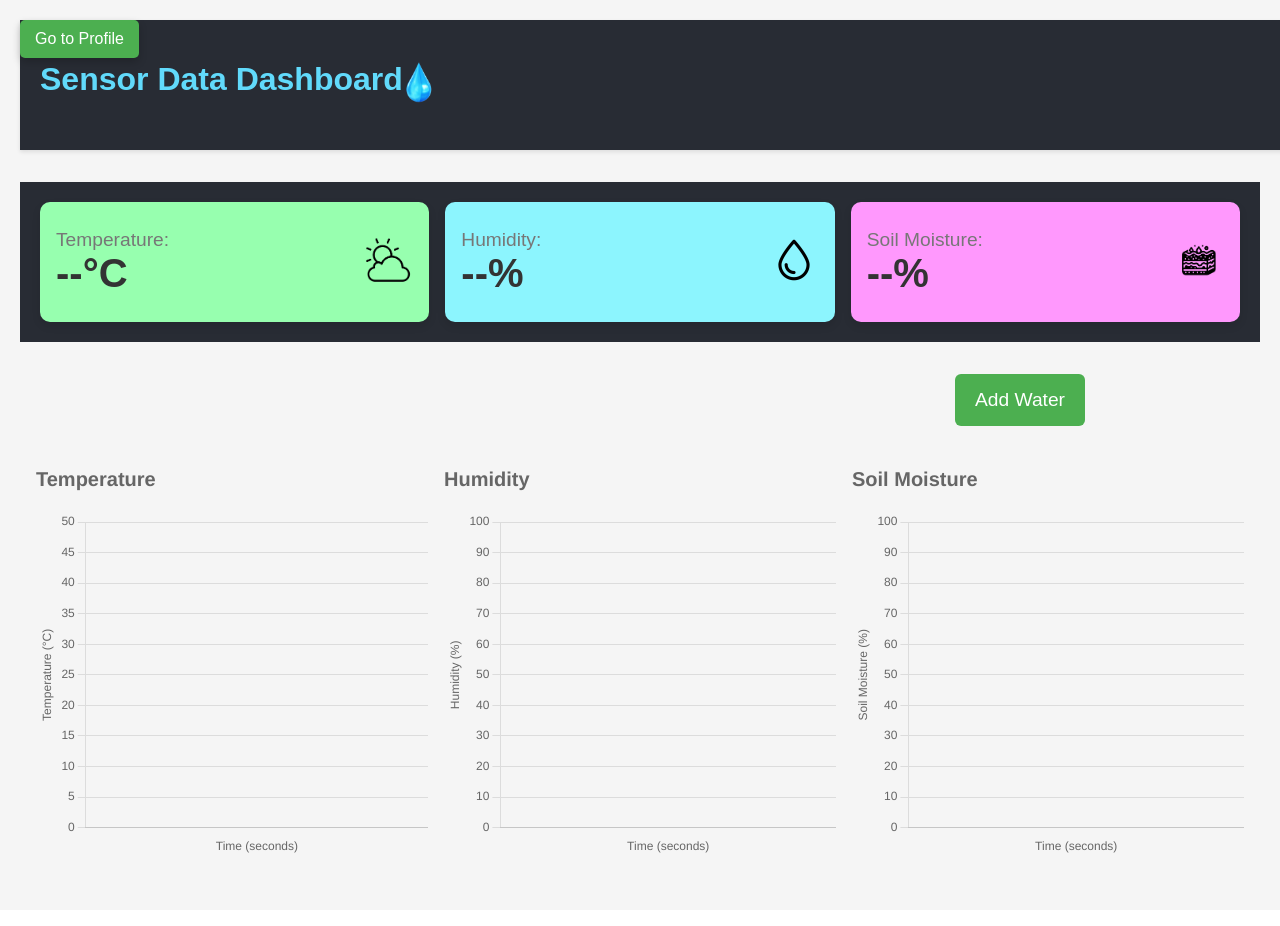
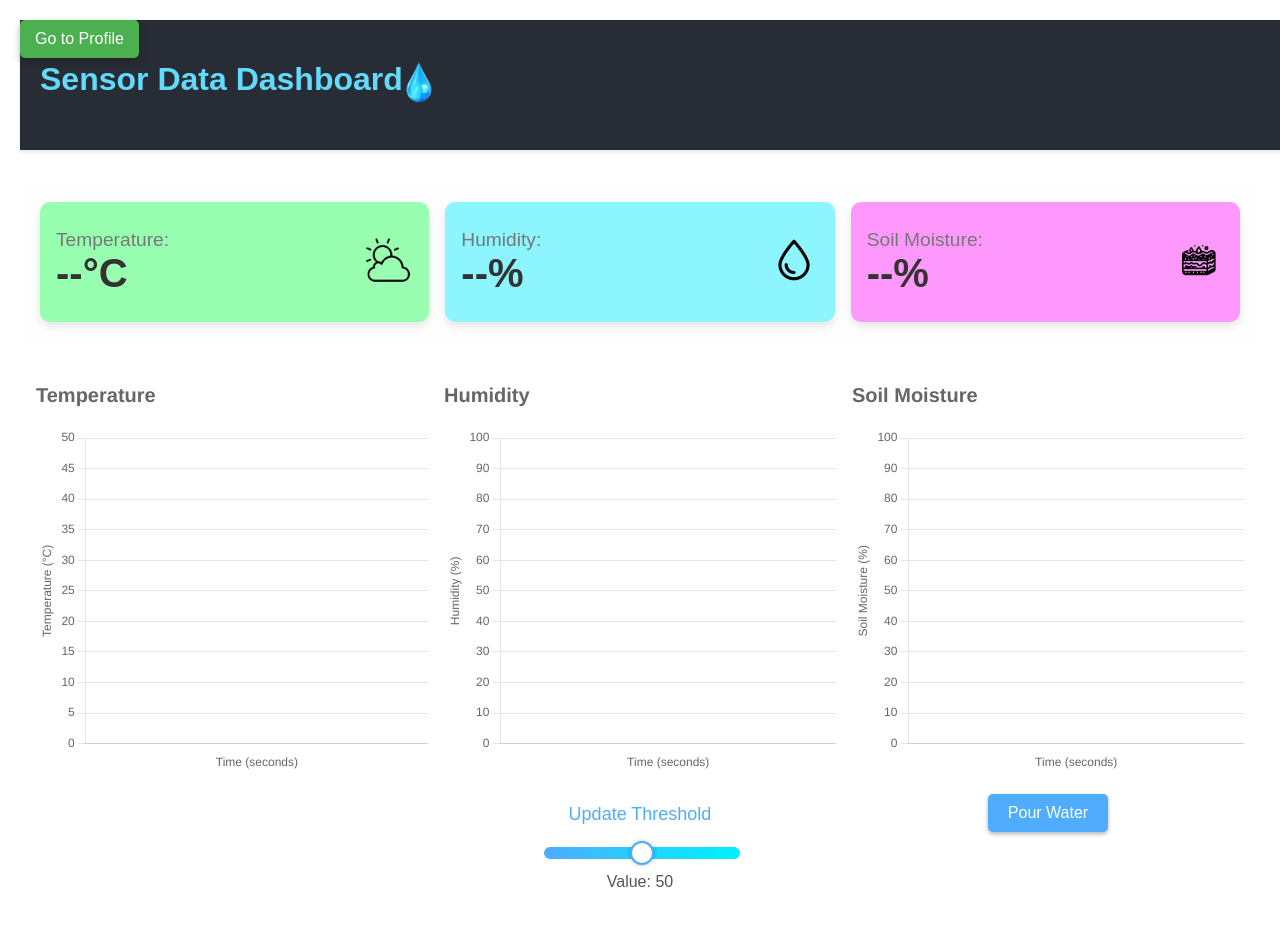
Before and after one commit to MeerHusam/IoTGardening, a React (Create React App) app in the folder my-app/: page / in a window 1280 px wide. Shown: the top 926 px of the page. Built offline with nearby package versions, Linux system fonts and the light colour scheme; no server answers; the database is empty.

Commit message:
Added slider and Pour Water Button

```diff
--- a/my-app/src/App.css
+++ b/my-app/src/App.css
@@ -2,7 +2,7 @@
   text-align: center;
   font-family: 'Arial', sans-serif;
   color: #333;
-  background: #f5f5f5;
+  background: #ffffff;
   min-height: 100vh;
   padding: 20px;
 }
@@ -59,7 +59,7 @@ h1 {
   display: grid;
   justify-content: space-around;
   padding: 20px;
-  background-color: #282c34;
+  background-color: #fefefe;
   margin: 0;
   grid-template-columns: repeat(3, minmax(0, 1fr));
   min-height: 120px;
@@ -200,10 +200,108 @@ h1 {
   border: none;
   border-radius: 6px; /* Slightly larger radius for a proportionate look */
   cursor: pointer;
+  margin-right: auto;
   /* Other existing styles */
 }
+
 
 .add-water-button:hover {
   background-color: #367c39; /* Darker shade on hover */
   /* Other existing hover styles */
 }
+
+.slider-button-container {
+  display: flex;
+  justify-content: space-between;
+  align-items: center;
+  padding: 10px; /* Adds some spacing inside the container */
+}
+
+.fixed-container {
+  position: fixed; /* Fixes the position relative to the viewport */
+  bottom: 0; /* Aligns the container to the bottom of the viewport */
+  left: 0; /* Aligns the container to the left side of the viewport */
+  width: 100%; /* Ensures the container spans the full width */
+  background: white; /* Optional: Sets a background color to avoid content overlap */
+  z-index: 10; /* Ensures the container stays above other content */
+}
+
+
+.slider-section {
+  margin-top: 30px;
+  display: flex;
+  flex-direction: column;
+  align-items: center;
+  gap: 10px;
+}
+
+.slider-title {
+  margin-bottom: 10px; /* Space between title and slider */
+  font-size: 18px; /* Adjust the font size as needed */
+  text-align: center; /* Center the title */
+  color: #4facfe; /* Color of the title, adjust as needed */
+}
+
+/* Container for the slider */
+.slider-container {
+  text-align: center;
+  width: 50%;
+  margin: 0 30px;
+}
+
+/* Style the slider track */
+.slider {
+  -webkit-appearance: none;
+  width: 100%;
+  height: 12px;
+  background: linear-gradient(to right, #4facfe 0%, #00f2fe 100%);
+  border-radius: 6px;
+  outline: none;
+}
+
+/* Style the slider thumb */
+.slider::-webkit-slider-thumb {
+  -webkit-appearance: none;
+  width: 24px;
+  height: 24px;
+  background: #fff;
+  border: 2px solid #4facfe;
+  border-radius: 50%;
+  cursor: pointer;
+  box-shadow: 0 0 4px rgba(0, 0, 0, 0.25);
+}
+
+/* Style for the slider value text */
+.slider-value {
+  color: #555;
+  font-size: 16px;
+}
+
+.graph-container {
+  display: flex;
+  justify-content: space-around;
+  align-items: center;
+
+}
+
+.button-container {
+  text-align: center;
+  margin-top: 20px;
+  /* Adjust margin to align with the Soil Moisture graph */
+}
+
+.button-container button {
+  padding: 10px 20px;
+  background-color: #4facfe; /* Stylish blue background */
+  color: white; /* White text */
+  border: none; /* No border */
+  border-radius: 5px; /* Rounded corners */
+  font-size: 16px; /* Slightly larger text */
+  cursor: pointer; /* Cursor changes on hover */
+  box-shadow: 0 2px 4px rgba(0, 0, 0, 0.3); /* Subtle shadow for depth */
+  transition: background-color 0.3s; /* Smooth transition for hover effect */
+}
+
+.button-container button:hover {
+  background-color: #007bff; /* Darker shade on hover */
+}
--- a/my-app/src/App.js
+++ b/my-app/src/App.js
@@ -3,7 +3,7 @@ import SensorChart from './SensorChart';
 import Profile from './Profile';
 import './App.css';
 import { database } from './firebase'; // import the database from your firebase.js
-import { ref, onValue, off,get } from 'firebase/database';
+import { set, ref, onValue, off,get } from 'firebase/database';
 import dropletImage from './RainDroplet.png';
 import weatherIcon from './weather-icon.png';
 import humidityIcon from './HumidityIcon.png';
@@ -58,6 +58,7 @@ function App() {
   const [humidityData, setHumidityData] = useState([]);
   const [moistureData, setMoistureData] = useState([]);
   const [waterlevelData, setWaterlevelData] = useState(50);
+  const [sliderValue, setSliderValue] = React.useState(50)
 
   useEffect(() => {
     // Fetching logic here
@@ -117,6 +118,12 @@ function App() {
       });
   };
 
+  const handleSliderChange = (event) => {
+    // Assuming `yourStateValue` is your state variable and `setYourStateValue` is the setter.
+    //setYourStateValue(event.target.value);
+  };
+
+
 
 
   return (
@@ -163,18 +170,59 @@ function App() {
                   </div>
                 </div>
               </div>
-              <div className="add-water-button-container">
-                <button className="add-water-button" onClick={handleAddWater}>
+              {/*<div className="add-water-button-container">
+                <button className="add-water-button" onClick={handleAddWater} >
                   Add Water
                 </button>
-              </div>
+      </div>*/}
             {/*</div>*/}
           {/*</header>*/}
           <main>
           <div className="chart-container">
   <SensorChart title="Temperature" data={temperatureData} />
-  <SensorChart title="Humidity" data={humidityData} />
-  <SensorChart title="Soil Moisture" data={moistureData} />
+  <div className="graphContainer">
+    <SensorChart title="Humidity" data={humidityData} />
+    <div className="slider-section">
+        <div className="slider-title">Update Threshold</div>
+        <div className="slider-container">
+          <input
+            type="range"
+            className="slider"
+            min="0"
+            max="100"
+            value={sliderValue}
+            onChange={(e) => setSliderValue(e.target.value)}
+          />
+        </div>
+        <div className="slider-value">Value: {sliderValue}</div>
+    </div>
+  </div>
+  <div className ="graphContainer">
+    <SensorChart title="Soil Moisture" data={moistureData} />
+    <div className="button-container">
+        <button onClick={() => console.log('Water added')}>Pour Water</button>
+    </div>
+  </div>
+  {/*<div className="slider-button-container">*/}
+
+    {/*<div className="slider-section">
+      <div className="slider-container">
+        <input
+          type="range"
+          className="slider"
+          min="0"
+          max="100"
+          value={sliderValue}
+          onChange={(e) => setSliderValue(e.target.value)}
+        />
+      </div>
+      <div className="slider-value">Value: {sliderValue}</div>
+    </div>*/}
+    {/*<button className="add-water-button" onClick={handleAddWater}>Pour Water</button>*/}
+
+  {/*</div>*/}
+
+
 </div>
 
           </main>
```
